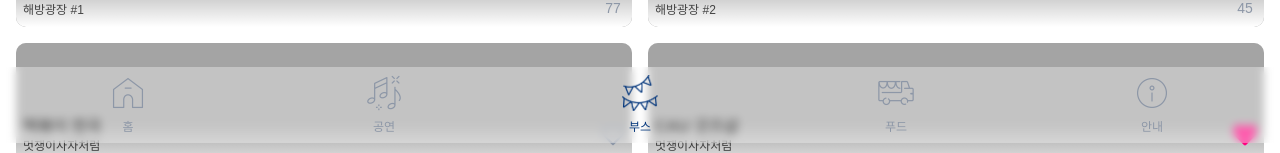
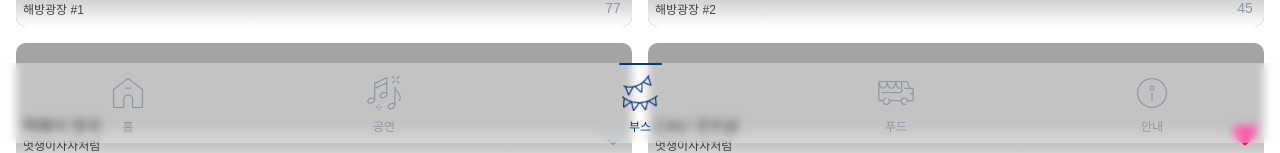
Before and after one commit to LUCAUS-Likelion14th/FrontEnd, a Next.js app: page /booth in a window 1280 px wide. Shown: the part 657-810 px from the top of the page. Built offline with nearby package versions, Linux system fonts and the light colour scheme.

Commit message:
design: active bar 추가

```diff
--- a/components/layouts/BottomNav.tsx
+++ b/components/layouts/BottomNav.tsx
@@ -4,6 +4,7 @@ import Link from "next/link";
 import { usePathname } from "next/navigation";
 import Image from "next/image";
 import LoginBottomNav from "./LoginBottomNav";
+import { motion } from "framer-motion";
 
 type NavItem = {
   label: string;
@@ -74,16 +75,26 @@ export default function BottomNav() {
             <li key={item.href}>
               <Link
                 href={item.href}
-                className={`flex flex-col items-center text-xs gap-2 cursor-pointer ${
-                  isActive ? "text-[#06387D]" : "text-[#8D97A7]"
+                className={`flex flex-col items-center text-xs gap-2 cursor-pointer transition-colors ${
+                  isActive ? "text-primary" : "text-text-sub"
                 }`}
               >
-                <Image
-                  src={isActive ? item.activeIcon : item.icon}
-                  alt={item.label}
-                  width={36}
-                  height={36}
-                />
+                {isActive && (
+                  <motion.div
+                    layoutId="active-bar"
+                    className="absolute top-0 w-[43px] h-[2px] bg-primary rounded-[5px]"
+                    transition={{ type: "spring", stiffness: 280, damping: 40 }}
+                  />
+                )}
+
+                <div className="relative w-9 h-9 mt-1">
+                  <Image
+                    src={isActive ? item.activeIcon : item.icon}
+                    alt={item.label}
+                    fill
+                    className="object-contain"
+                  />
+                </div>
                 <span>{item.label}</span>
               </Link>
             </li>
```
